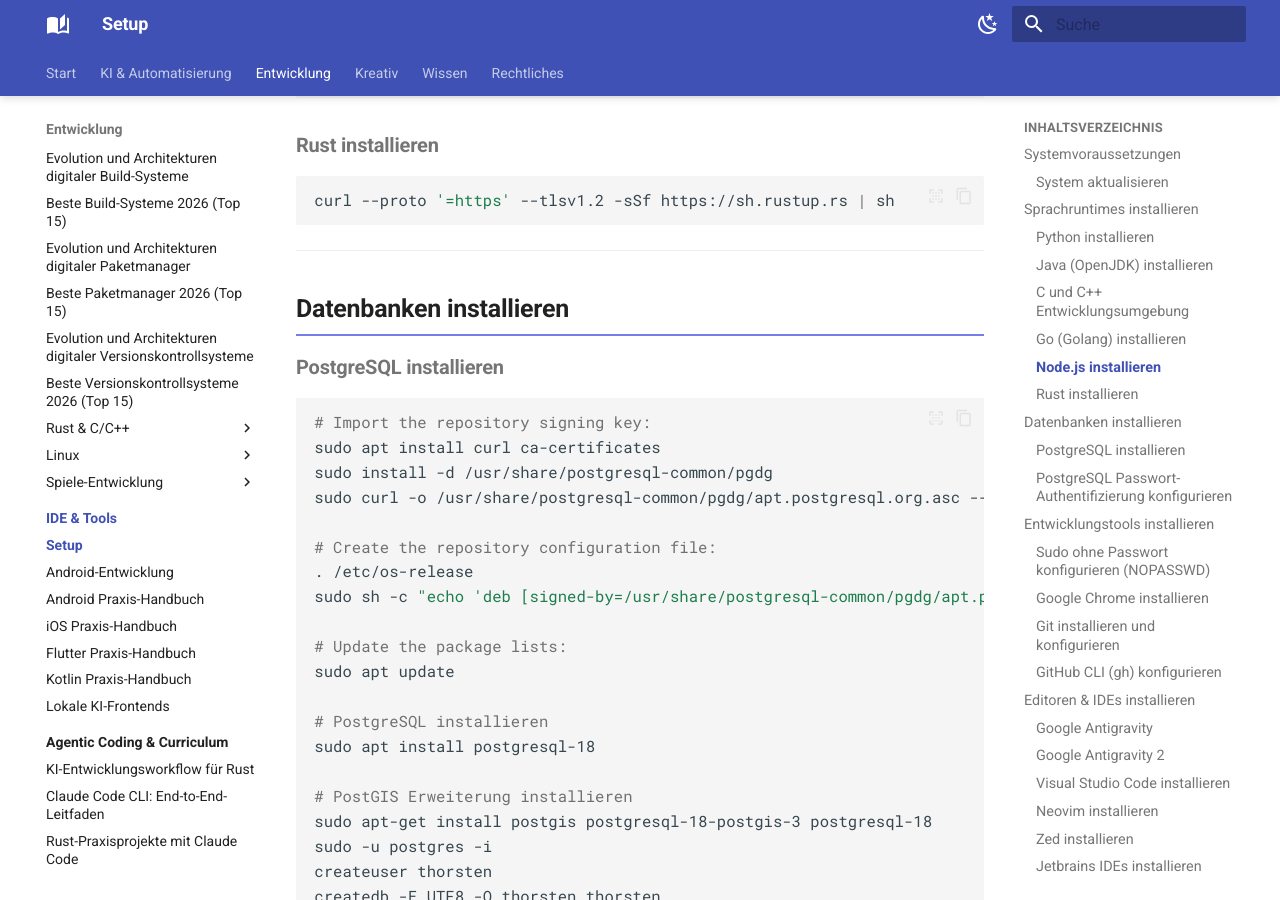
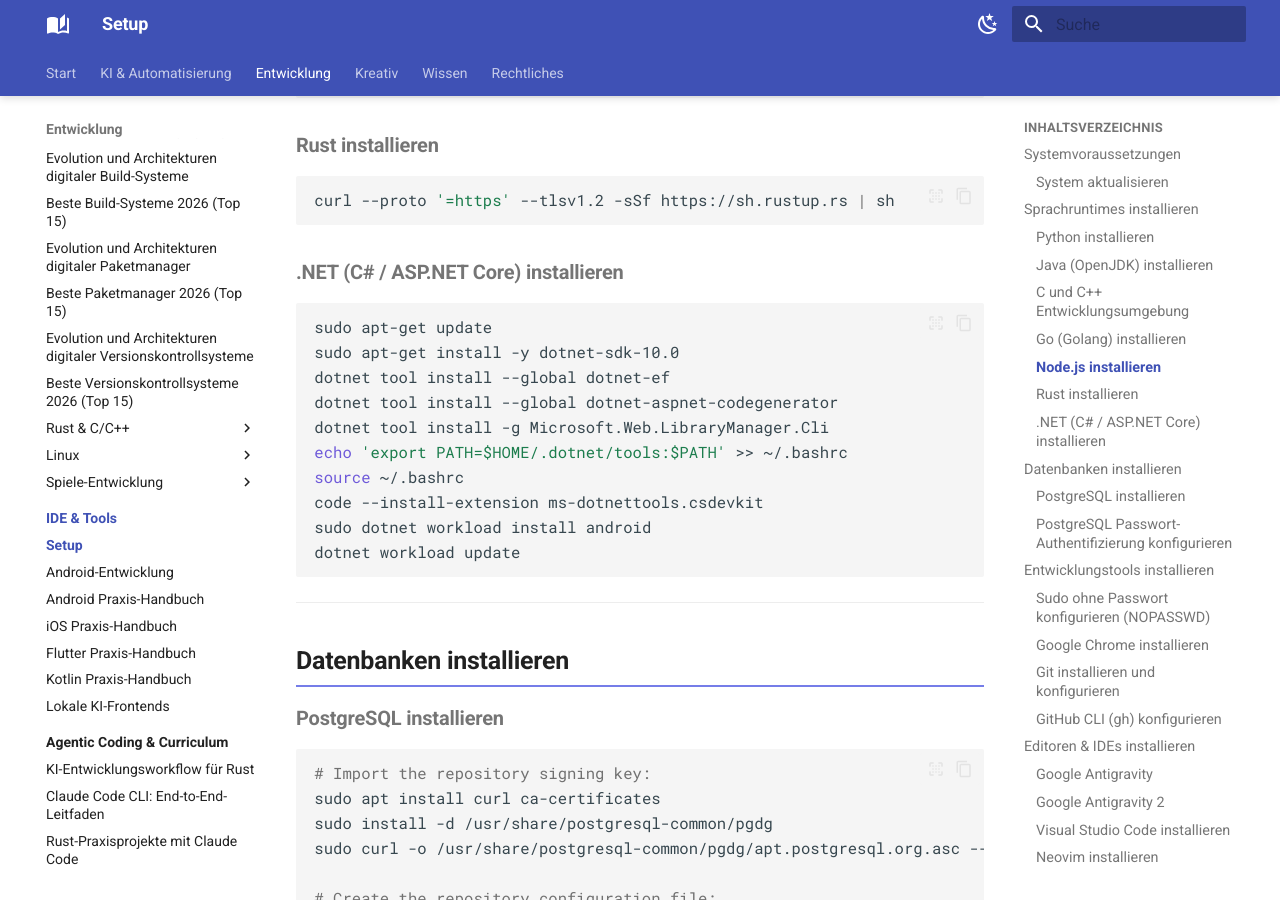
Before and after one commit to thorstenkloehn/dokument, an MkDocs documentation site: the page built from docs/entwicklung/ide/setup.md, in a window 1280 px wide and 900 px high, scrolled down 1975 px. Built offline with MkDocs 1.6.1 and Material for MkDocs 9.7.7, drawn with Linux system fonts in a browser that asks for light colours.

Commit message:
docs: .NET-/C#-Setup wiederherstellen und in Sprachlisten ergänzen
Der Abschnitt "### .NET (C# / ASP.NET Core) installieren" ging beim
Kebab-Case-Restructure (10259c9e) aus der IDE-Doku verloren. Aus dem
letzten Stand (docs/IDE/index.md @ 93193a4b) nach dem Rust-Abschnitt in
ide/setup.md wiederhergestellt: dotnet-sdk-10.0, dotnet-ef,
dotnet-aspnet-codegenerator, LibraryManager.Cli, csdevkit,
Android-Workload.

C#/.NET zusätzlich in die Sprach-/Runtime-Aufzählungen aufgenommen:
- ide/index.md (Sprachruntimes)
- infrastruktur/software.md (Entwicklungsrechner)
- index.md (Entwicklungsrechner-Tabelle)

Co-Authored-By: Claude Sonnet 5 <noreply@anthropic.com>
Claude-Session: https://claude.ai/code/session_01XbicVQsV3RBjRh6FxLWBUu

````diff
--- a/docs/entwicklung/ide/index.md
+++ b/docs/entwicklung/ide/index.md
@@ -26,7 +26,7 @@ Moderne IDEs (Integrated Development Environments) und Code-Editoren bieten Entw
 
 * **Systemvoraussetzungen**: Paketinstallationen, Updates, Abhängigkeiten
 * **System-Setup**: passwortloses sudo, Treiber, Bibliotheken
-* **Sprachruntimes**: Java, Python, Node.js, Go, Rust, C/C++
+* **Sprachruntimes**: Java, Python, Node.js, Go, Rust, C/C++, C#/.NET
 * **Datenbanken**: PostgreSQL, PostGIS, OSM-Datenverarbeitung
 * **Entwicklungstools**: Git, GitHub CLI, Chrome, VS Code
 
--- a/docs/entwicklung/ide/setup.md
+++ b/docs/entwicklung/ide/setup.md
@@ -75,6 +75,21 @@ npm -v # Should print "11.7.0".
 
 ```bash
 curl --proto '=https' --tlsv1.2 -sSf https://sh.rustup.rs | sh
+```
+
+### .NET (C# / ASP.NET Core) installieren
+
+```bash
+sudo apt-get update
+sudo apt-get install -y dotnet-sdk-10.0
+dotnet tool install --global dotnet-ef
+dotnet tool install --global dotnet-aspnet-codegenerator
+dotnet tool install -g Microsoft.Web.LibraryManager.Cli
+echo 'export PATH=$HOME/.dotnet/tools:$PATH' >> ~/.bashrc
+source ~/.bashrc
+code --install-extension ms-dotnettools.csdevkit
+sudo dotnet workload install android
+dotnet workload update
 ```
 
 ---
````
Also changed, not shown: docs/entwicklung/infrastruktur/software.md (+1 -1 lines), docs/index.md (+1 -1 lines).
